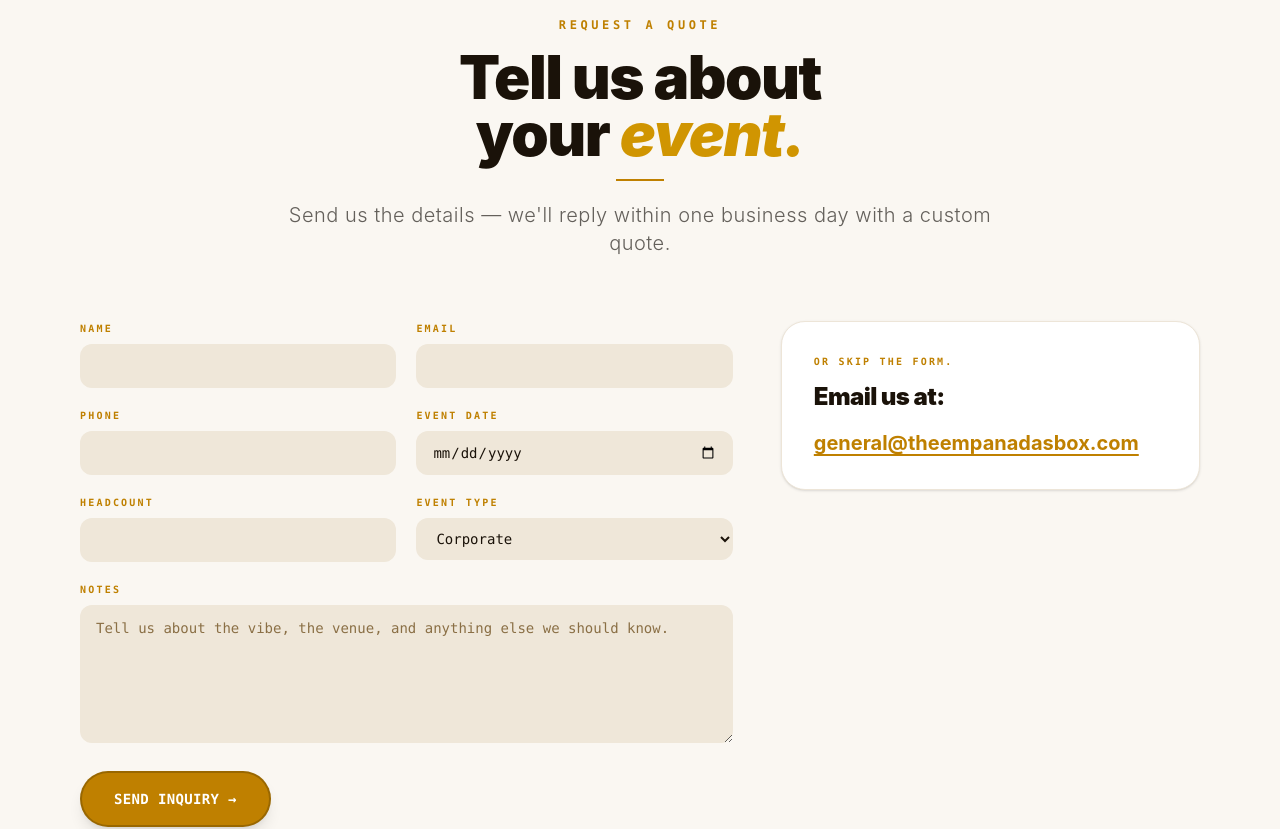
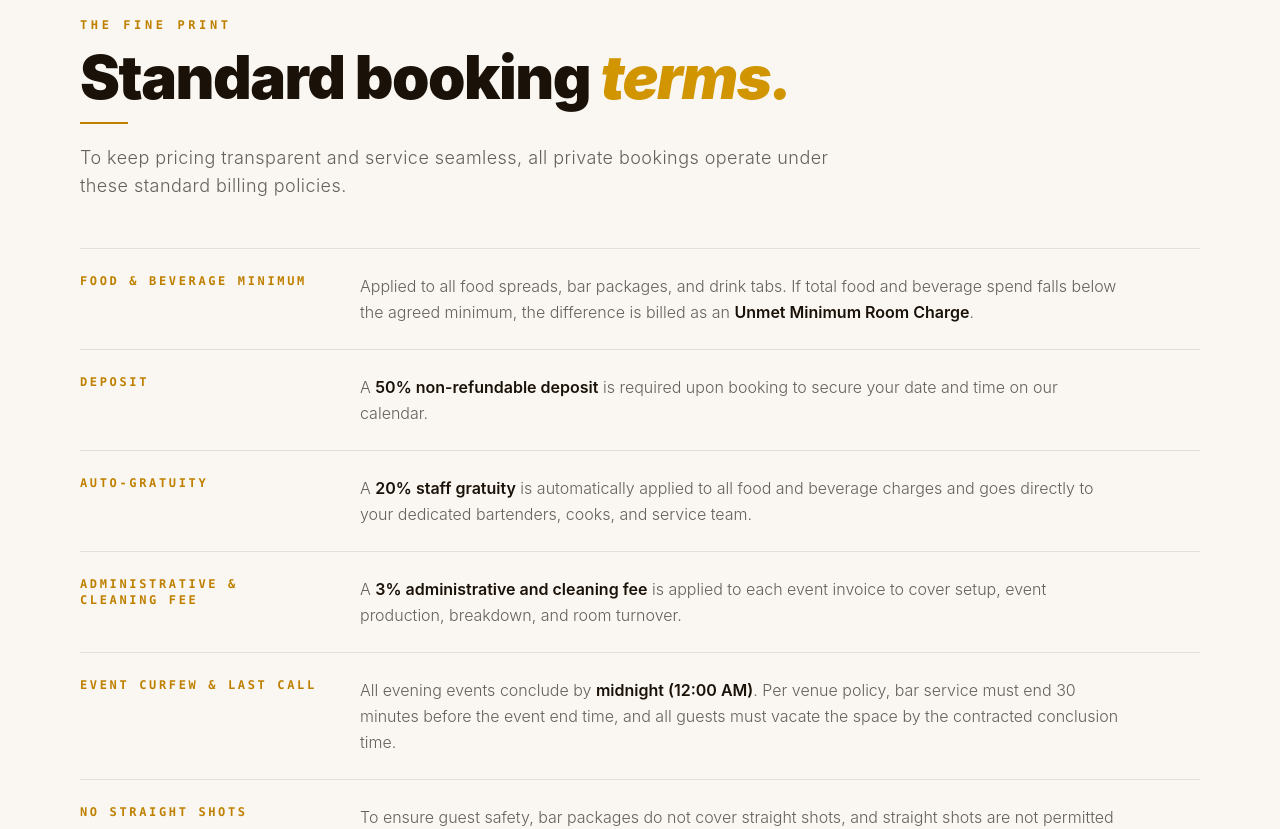
Before and after one commit to Jowohny/TheEmpanadasBox, a React (Vite) app: page /Events in a window 1280 px wide. Shown: the part 5240-6069 px from the top of the page. Built offline with nearby package versions, Linux system fonts and the light colour scheme; a web font is replaced by a local one.

Commit message:
event terms and conditions

```diff
--- /dev/null
+++ b/src/data/BookingTerms.tsx
@@ -0,0 +1,73 @@
+import type { ReactNode } from 'react'
+
+export interface BookingTerm {
+	label: string
+	body: ReactNode
+}
+
+const strong = 'font-semibold text-[#1a1209]'
+
+const BookingTerms: BookingTerm[] = [
+	{
+		label: 'Food & Beverage Minimum',
+		body: (
+			<>
+				Applied to all food spreads, bar packages, and drink tabs. If total food and beverage
+				spend falls below the agreed minimum, the difference is billed as an{' '}
+				<span className={strong}>Unmet Minimum Room Charge</span>.
+			</>
+		)
+	},
+	{
+		label: 'Deposit',
+		body: (
+			<>
+				A <span className={strong}>50% non-refundable deposit</span> is required upon booking to
+				secure your date and time on our calendar.
+			</>
+		)
+	},
+	{
+		label: 'Auto-Gratuity',
+		body: (
+			<>
+				A <span className={strong}>20% staff gratuity</span> is automatically applied to all food
+				and beverage charges and goes directly to your dedicated bartenders, cooks, and service team.
+			</>
+		)
+	},
+	{
+		label: 'Administrative & Cleaning Fee',
+		body: (
+			<>
+				A <span className={strong}>3% administrative and cleaning fee</span> is applied to each
+				event invoice to cover setup, event production, breakdown, and room turnover.
+			</>
+		)
+	},
+	{
+		label: 'Event Curfew & Last Call',
+		body: (
+			<>
+				All evening events conclude by <span className={strong}>midnight (12:00 AM)</span>. Per
+				venue policy, bar service must end 30 minutes before the event end time, and all guests
+				must vacate the space by the contracted conclusion time.
+			</>
+		)
+	},
+	{
+		label: 'No Straight Shots',
+		body: (
+			<>
+				To ensure guest safety, bar packages do not cover straight shots, and straight shots are
+				not permitted during private open-bar packages.
+			</>
+		)
+	},
+	{
+		label: 'Taxes',
+		body: <>Applicable state and local sales taxes are added to final invoices.</>
+	}
+]
+
+export default BookingTerms
--- a/src/pages/Events.tsx
+++ b/src/pages/Events.tsx
@@ -4,6 +4,7 @@ import PackageRow from "../components/PackageRow";
 import EventTypes from "../data/EventTypes";
 import EventSpaces from "../data/EventSpaces";
 import EventPackages from "../data/EventPackages";
+import BookingTerms from "../data/BookingTerms";
 import InquiryForm from "../components/InquiryForm";
 import { useRef } from "react";
 import { useLocation } from "react-router-dom";
@@ -199,7 +200,41 @@ const Events = () => {
 				</div>
 			</div>
 
-			<div id="inquiry" className="bg-[#faf7f2] px-6 py-16 md:px-12 md:py-20 lg:px-20 lg:py-24">
+			<div id="terms" className="bg-[#faf7f2] px-6 py-16 md:px-12 md:py-20 lg:px-20 lg:py-24">
+				<div className="mx-auto max-w-[90rem]">
+					<div data-reveal className="mb-8 max-w-3xl md:mb-12">
+						<p className="mb-4 font-mono text-xs font-black uppercase tracking-[0.3em] text-[#bf8000]">
+							The Fine Print
+						</p>
+						<h2 className="mb-4 font-inter text-4xl font-black leading-[0.95] tracking-tight text-[#1a1209] md:text-5xl lg:text-6xl">
+							Standard booking <span className="italic text-[#D09501]">terms.</span>
+						</h2>
+						<div data-rule className="mb-5 h-[2px] w-12 bg-[#bf8000]" />
+						<p className="text-base font-light tracking-wide text-[#64605b] md:text-lg">
+							To keep pricing transparent and service seamless, all private bookings operate under these standard billing policies.
+						</p>
+					</div>
+
+					<div className="flex flex-col">
+						{BookingTerms.map((term) => (
+							<div
+								data-reveal
+								key={term.label}
+								className="grid grid-cols-1 gap-2 border-t border-[#1a1209]/10 py-5 md:grid-cols-[15rem_1fr] md:gap-10 md:py-6"
+							>
+								<p className="font-mono text-[10px] font-black uppercase tracking-[0.22em] text-[#bf8000] md:text-xs">
+									{term.label}
+								</p>
+								<p className="max-w-3xl text-sm font-light leading-relaxed text-[#64605b] md:text-base">
+									{term.body}
+								</p>
+							</div>
+						))}
+					</div>
+				</div>
+			</div>
+
+			<div id="inquiry" className="bg-white px-6 py-16 md:px-12 md:py-20 lg:px-20 lg:py-24">
 				<div className="mx-auto max-w-[90rem]">
 					<div data-reveal className="mx-auto mb-12 max-w-3xl text-center md:mb-16">
 						<p className="mb-4 font-mono text-xs font-black uppercase tracking-[0.3em] text-[#bf8000]">
```
